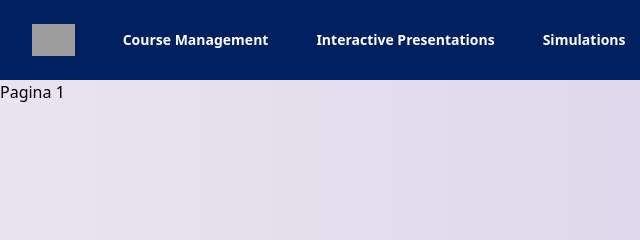
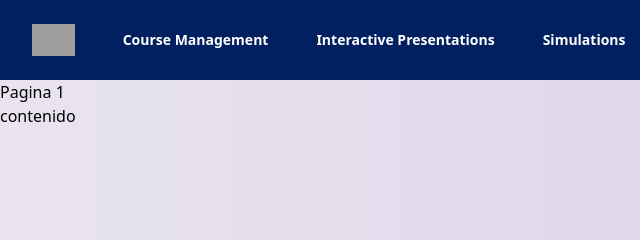
Before and after one commit to Carlosesg982/P_SE, an Astro site: page / in a window 1280 px wide. Shown: the top 240 px of the page, 0-640 px from the left. Built offline with nearby package versions, Linux system fonts and the light colour scheme; Astro itself is replaced by a stand-in of ours; grey boxes are pictures that could not be loaded.

Commit message:
prueba 1

```diff
--- a/src/pages/index.astro
+++ b/src/pages/index.astro
@@ -7,6 +7,7 @@ import Base from '../layouts/Base.astro';
   <div class="h-screen bg-gradient-to-r from-e9e4f0 to-d3cce3">
 
     <h6>Pagina 1</h6>
+    <h2>contenido</h2>
 
 
   </div>
```
